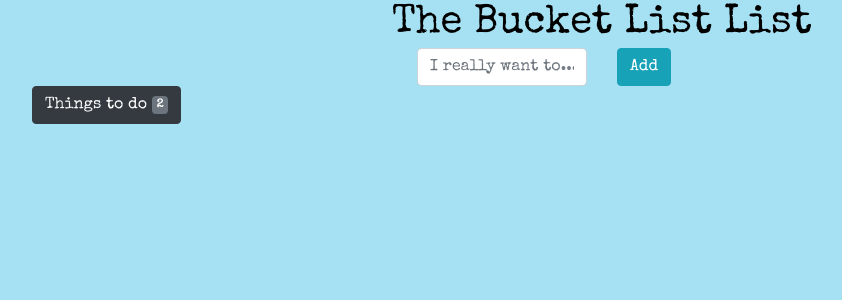
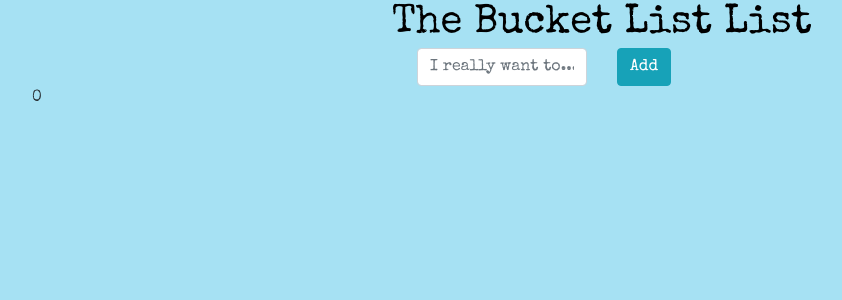
Before and after one commit to emmastockton/bucketlist-app-frontend, a React app: page / in a window 1280 px wide. Shown: the top 300 px of the page, without its empty margins (38-880 px from the left). Built offline with nearby package versions, Linux system fonts and the light colour scheme.

Commit message:
Created working taskEntryCounter

```diff
--- a/src/App.js
+++ b/src/App.js
@@ -40,7 +40,7 @@ class App extends Component {
           </div>
         </div>
         <div className="row">
-          <TaskCounter />
+          <TaskCounter tasks={this.state.tasks} />
         </div>
           <TaskList tasks={this.state.tasks} />
       </div>
--- a/src/components/TaskCounter.js
+++ b/src/components/TaskCounter.js
@@ -3,9 +3,14 @@ import React from 'react';
 class TaskCounter extends React.Component {
 
     render() {
-        return (<button type="button" class="btn btn-dark">
-                    Things to do <span class="badge badge-secondary">2</span>
-                </button>);
+
+        return (
+                <div>
+                {
+                    this.props.tasks.length
+                }
+                </div>
+                );
     }
 
 }
```
Also changed, not shown: src/components/InputBox.js (line endings or trailing spaces).
